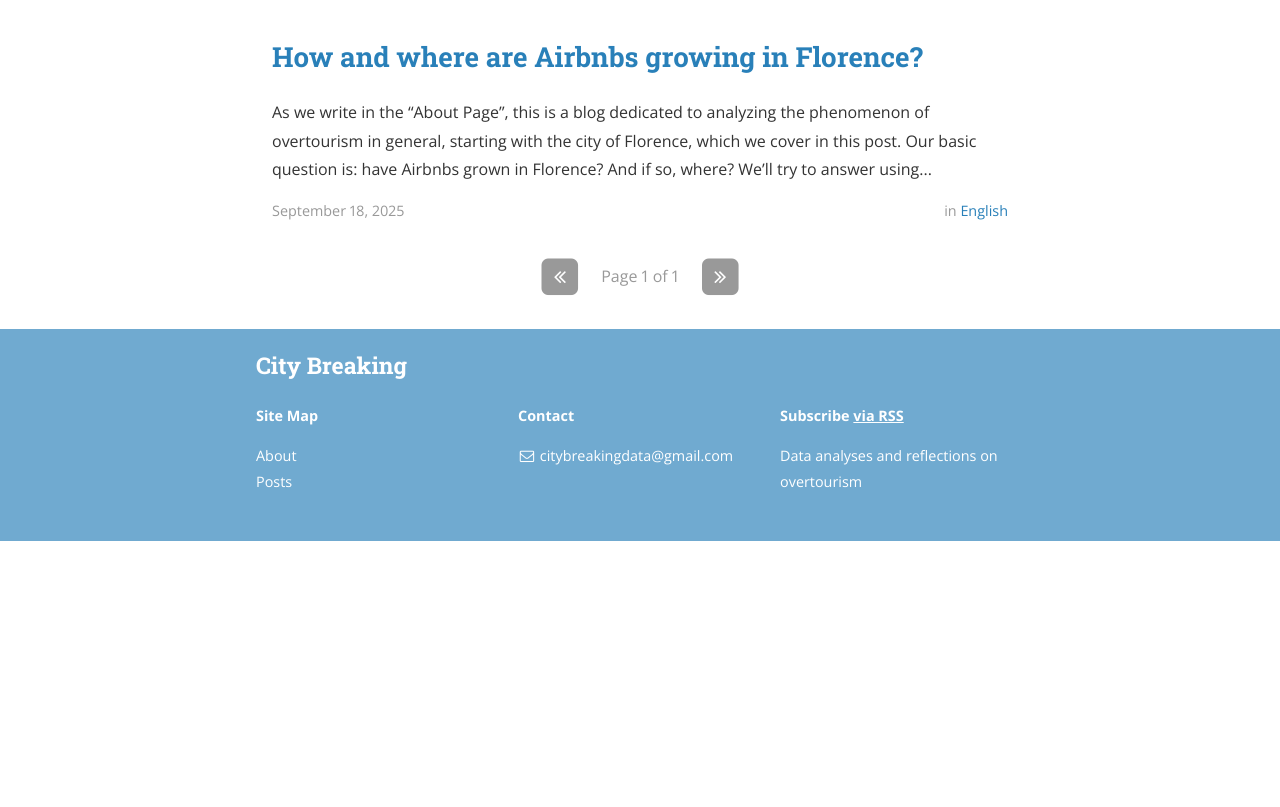
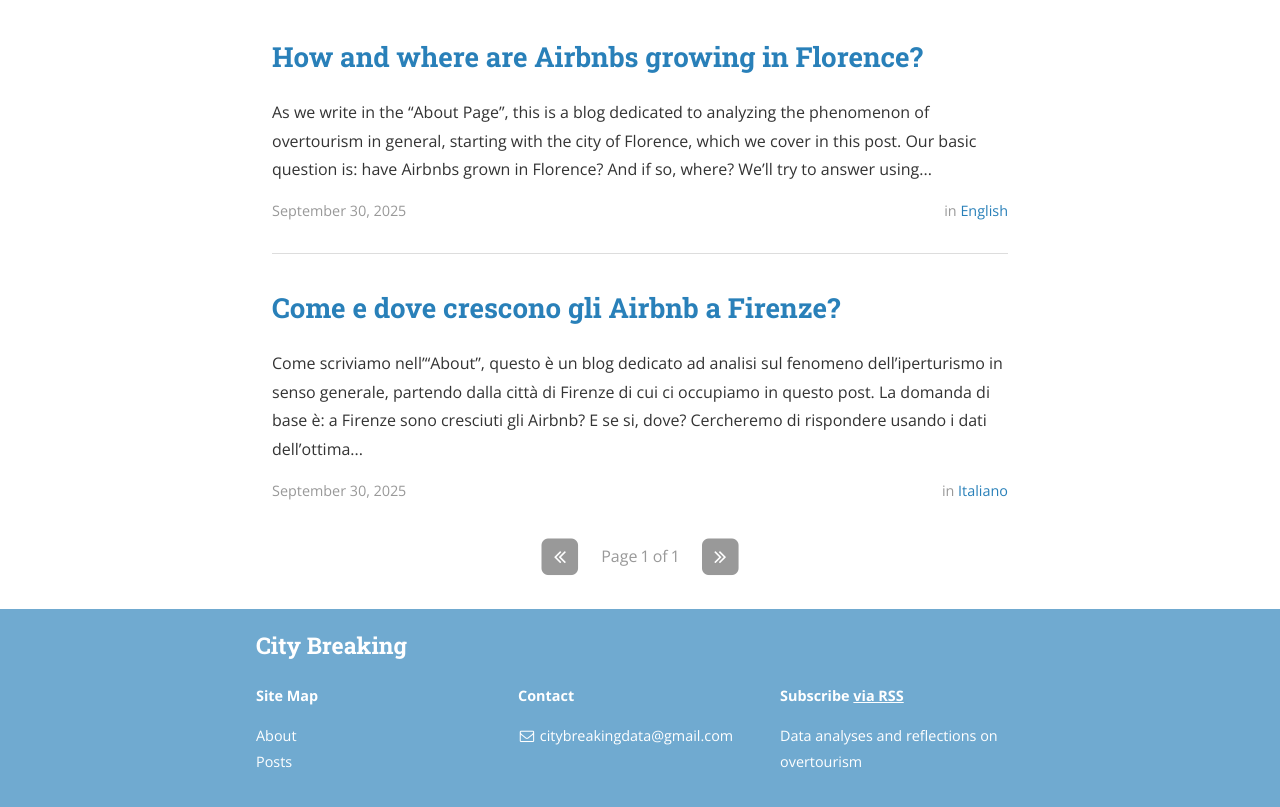
Before and after one commit to bernomone/citybreaking, a Jekyll site: the page built from index.html, in a window 1280 px wide and 1326 px high. Shown: the part 505-1312 px from the top of the window. Built offline with Jekyll 4.4.1, drawn with Linux system fonts in a browser that asks for light colours; nearby versions of some CDN libraries; the list of posts is cut into pages by our own code.

Commit message:
feat: fix file name and date

```diff
--- a/_posts/andamenti-temporali-firenze.md
+++ b/_posts/2025-09-30-andamenti-temporali-firenze.md
@@ -1,7 +1,7 @@
 ---
 layout: post
 title: "Come e dove crescono gli Airbnb a Firenze?"
-date: 2025-09-18
+date: 2025-09-30
 author: "Bernardo & Martina"
 tags: [italia, florence, time-trend]
 categories: [italiano]
--- a/_posts/2025-09-08-florence-trends.md
+++ b/_posts/2025-09-30-florence-trends.md
@@ -1,7 +1,7 @@
 ---
 layout: post
 title: "How and where are Airbnbs growing in Florence?"
-date: 2025-09-18
+date: 2025-09-30
 author: "Bernardo & Martina"
 tags: [italy, florence, time-trend]
 categories: [english]
```
